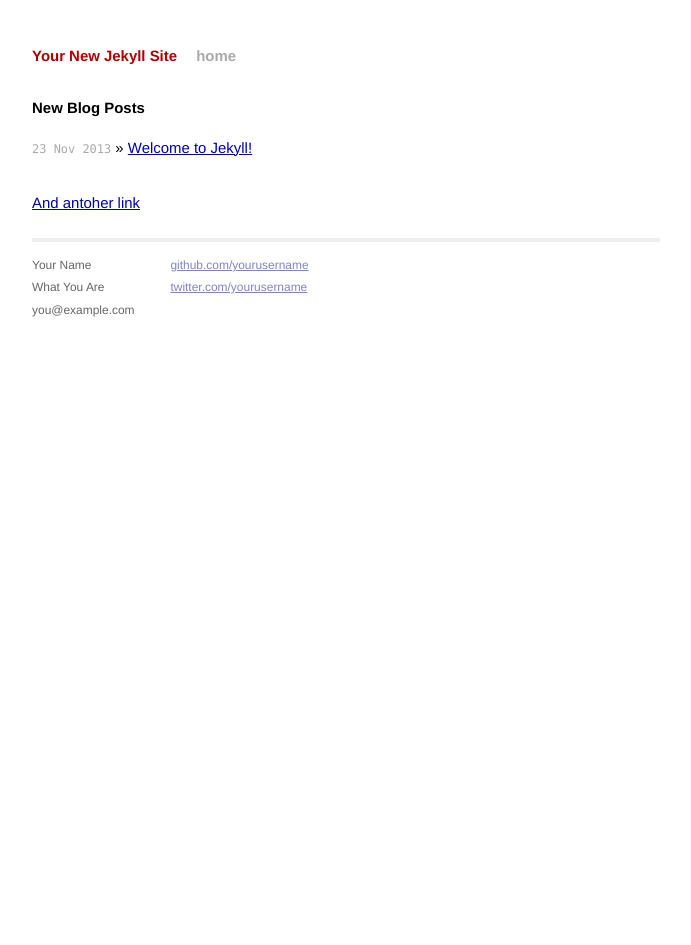
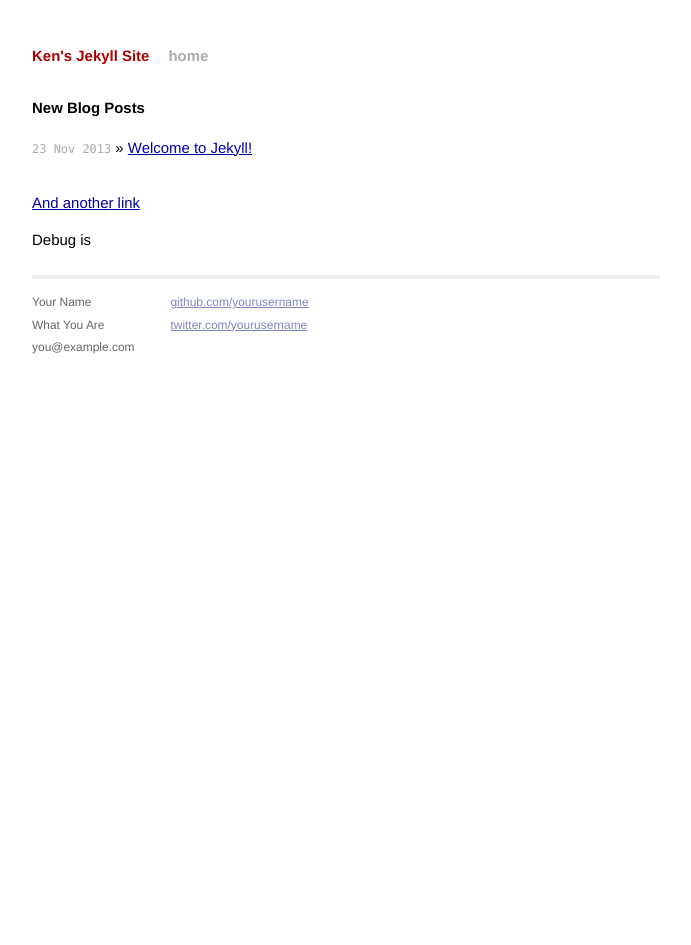
Before and after one commit to krumbunny/sapfest.org, a Jekyll site: the page built from index.html, in a window 1280 px wide. Shown: the whole page, without its empty margins (294-985 px from the left). Built offline with Jekyll 4.4.1, drawn with Linux system fonts in a browser that asks for light colours; Markdown is read by kramdown in place of the engine named in the settings.

```diff
--- a/_config.yml
+++ b/_config.yml
@@ -1,3 +1,3 @@
-name: Your New Jekyll Site
+name: Ken's Site
 markdown: redcarpet
 pygments: true
--- /dev/null
+++ b/_configdev.yml
@@ -0,0 +1 @@
+develop: true
--- /dev/null
+++ b/_includes/footer.html
@@ -0,0 +1,17 @@
+<div class="footer">
+  <div class="contact">
+    <p>
+      Your Name
+      <br />What You Are
+      <br />you@example.com
+    </p>
+  </div>
+  <div class="contact">
+    <p>
+      <a href="https://github.com/yourusername">github.com/yourusername</a>
+      <br />
+      <a href="https://twitter.com/yourusername">twitter.com/yourusername</a>
+      <br />
+    </p>
+  </div>
+</div>
--- /dev/null
+++ b/_includes/head.html
@@ -0,0 +1,15 @@
+<meta charset="utf-8">
+<meta http-equiv="X-UA-Compatible" content="IE=edge,chrome=1">
+<title>{{ page.title }}</title>
+<meta name="viewport" content="width=device-width">
+
+<!-- syntax highlighting CSS -->
+<link rel="stylesheet" href="/css/syntax.css">
+
+<!-- Custom CSS -->
+<link rel="stylesheet" href="/css/main.css">
+{% if site.develop %}
+<script>
+  document.write('<script src="http://' + (location.host || 'localhost').split(':')[0] + ':35729/livereload.js?snipver=1"></' + 'script>')
+</script>
+{% endif %}
--- /dev/null
+++ b/_includes/header.html
@@ -0,0 +1,6 @@
+<div class="header">
+  <h1 class="title">
+    <a href="/">{{ page.title }}</a>
+  </h1>
+  <a class="extra" href="/">home</a>
+</div>
--- a/_layouts/default.html
+++ b/_layouts/default.html
@@ -2,48 +2,15 @@
 <html>
 
 <head>
-  <meta charset="utf-8">
-  <meta http-equiv="X-UA-Compatible" content="IE=edge,chrome=1">
-  <title>{{ page.title }}</title>
-  <meta name="viewport" content="width=device-width">
-
-  <!-- syntax highlighting CSS -->
-  <link rel="stylesheet" href="/css/syntax.css">
-
-  <!-- Custom CSS -->
-  <link rel="stylesheet" href="/css/main.css">
-
+  {% include head.html %}
 </head>
 
 <body>
 
   <div class="site">
-    <div class="header">
-      <h1 class="title">
-        <a href="/">{{ site.name }}</a>
-      </h1>
-      <a class="extra" href="/">home</a>
-    </div>
-
+    {% include header.html %}
     {{ content }}
-
-    <div class="footer">
-      <div class="contact">
-        <p>
-          Your Name
-          <br />What You Are
-          <br />you@example.com
-        </p>
-      </div>
-      <div class="contact">
-        <p>
-          <a href="https://github.com/yourusername">github.com/yourusername</a>
-          <br />
-          <a href="https://twitter.com/yourusername">twitter.com/yourusername</a>
-          <br />
-        </p>
-      </div>
-    </div>
+    {% include footer.html %}
   </div>
 
 </body>
--- a/index.html
+++ b/index.html
@@ -1,6 +1,6 @@
 ---
 layout: default
-title: Your New Jekyll Site
+title: Ken's Jekyll Site
 ---
 
 <div id="home">
@@ -10,5 +10,6 @@ title: Your New Jekyll Site
       <li><span>{{ post.date | date_to_string }}</span> &raquo; <a href="{{ post.url }}">{{ post.title }}</a></li>
     {% endfor %}
   </ul>
-  <a href="/info.html">And antoher link</a>
+  <a href="/info.html">And another link</a>
+  <p>Debug is {{ site.develop }}</p>
 </div>
```
Also changed, not shown: 2 other files.
